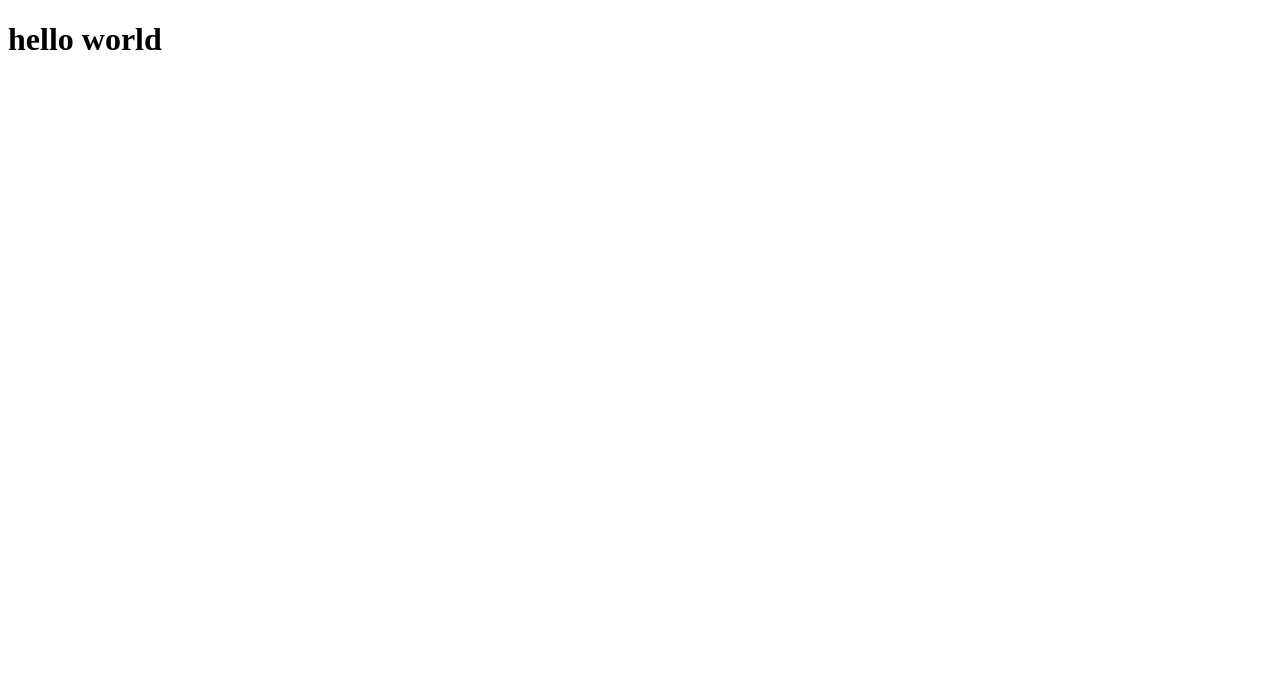
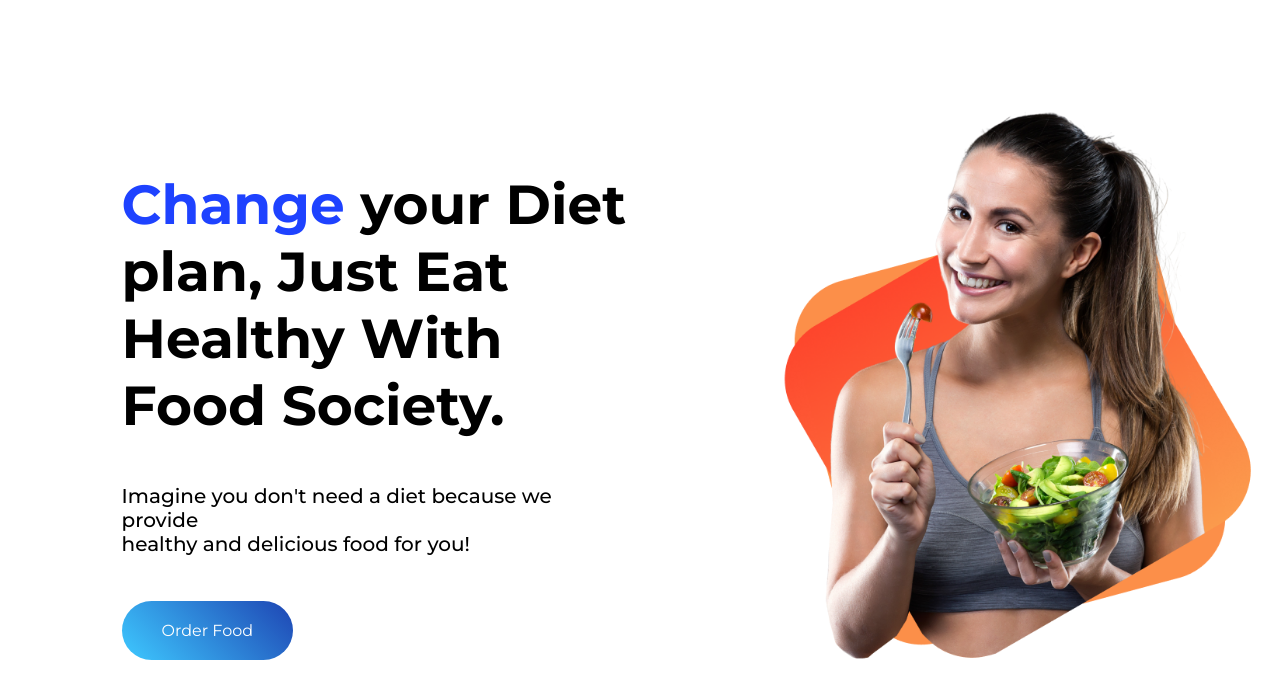
Before and after one commit to ferdousalam007/-Food-Society, a plain HTML site: page index.html in a window 1280 px wide. Drawn offline with Linux system fonts and the light colour scheme.

Commit message:
top banner complete

```diff
--- a/index.html
+++ b/index.html
@@ -5,8 +5,22 @@
     <meta http-equiv="X-UA-Compatible" content="IE=edge">
     <meta name="viewport" content="width=device-width, initial-scale=1.0">
     <title>Welcome to our  Food Society</title>
+    <link rel="shortcut icon" href="images/favicon.png" type="image/x-icon">
+    <link rel="preconnect" href="https://fonts.googleapis.com">
+    <link rel="preconnect" href="https://fonts.gstatic.com" crossorigin>
+    <link href="https://fonts.googleapis.com/css2?family=Montserrat:wght@400;500;600;700;800&display=swap" rel="stylesheet">
+    <link rel="stylesheet" href="style.css">
 </head>
 <body>
-    <h1>hello world</h1>
+    <section class="top-banner display-items">
+        <div class="half-width">
+            <h1><span class="highlight-color">Change</span>  your  Diet plan, Just Eat Healthy With <span >Food Society</span>.</h1>
+            <p>Imagine you don't need a diet because we provide<br> healthy and delicious food for you!</p>
+            <a class="main-button" href="">Order Food</a>
+        </div>
+        <div class="half-width">
+            <img src="images/banner-image.png" alt="">
+        </div>
+    </section>
 </body>
 </html>
--- a/style.css
+++ b/style.css
@@ -0,0 +1,38 @@
+body{
+    font-family: 'Montserrat', sans-serif;
+    margin: 0;
+}
+section{
+    padding: 100px 0;
+}
+h1{
+    font-size: 55px;
+    font-weight: 700;
+}
+p{
+    font-size: 20px;
+    font-weight: 500;
+}
+.highlight-color{
+    color: #1E42FF;
+}
+.display-items{
+    display: flex;
+}
+.half-width{
+    width: 40%;
+    padding-left: 9%;
+    margin: auto;
+}
+img{
+    width: 100%;
+}
+.main-button {
+    text-decoration: none;
+    background: linear-gradient(45deg, #3ec9ff, #1e45b3);
+    padding: 20px 40px;
+    border-radius: 49px;
+    color: white;
+    display: inline-block;
+    margin-top: 25px;
+}
```
Also changed, not shown: images/Frame 57.jpg (added), images/banner-image.png (added), images/favicon.png (added).
